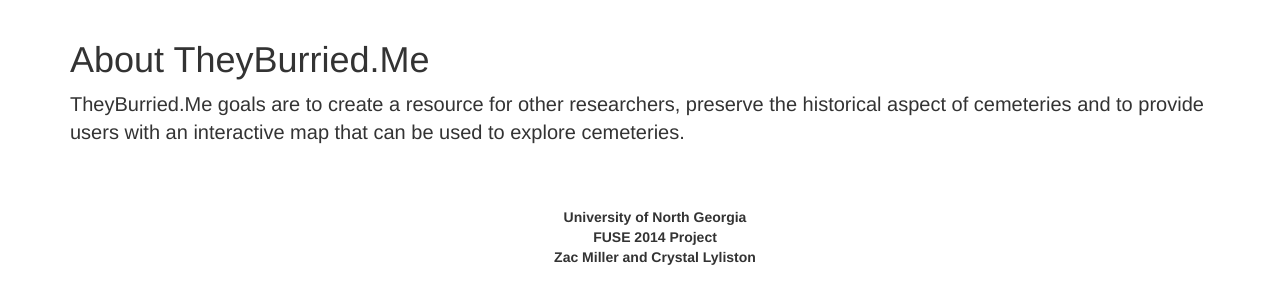
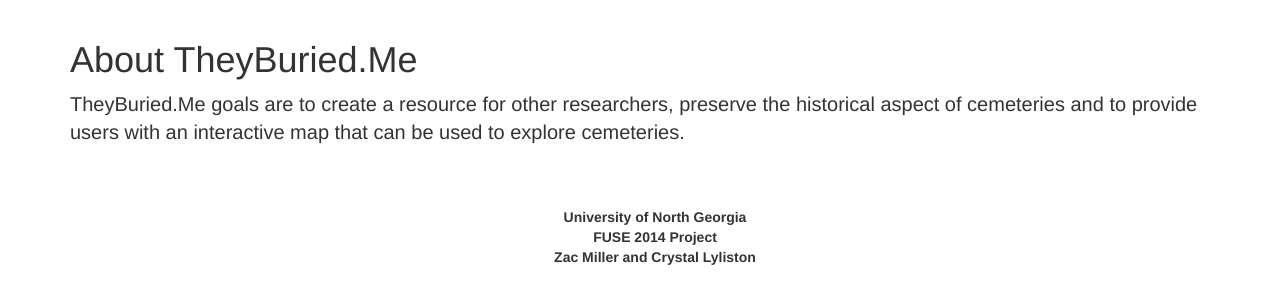
Before and after one commit to jzmiller1/fuse2014, a Django app: page /about/ in a window 1280 px wide. Shown: the part 52-356 px from the top of the page. Run offline with Django 3.2, Linux system fonts and the light colour scheme; some libraries are stand-ins or nearby versions.

Commit message:
Changed the spelling of theyburied.me on the about page.

```diff
--- a/cemeteries/templates/cemeteries/about.html
+++ b/cemeteries/templates/cemeteries/about.html
@@ -4,6 +4,6 @@
 
 
 {% block content %}
-  <h1>About TheyBurried.Me</h1>
-  <p style="font-size:20px">TheyBurried.Me goals are to create a resource for other researchers, preserve the historical aspect of cemeteries and to provide users with an interactive map that can be used to explore cemeteries. </p>
+  <h1>About TheyBuried.Me</h1>
+  <p style="font-size:20px">TheyBuried.Me goals are to create a resource for other researchers, preserve the historical aspect of cemeteries and to provide users with an interactive map that can be used to explore cemeteries. </p>
 {% endblock %}
```
